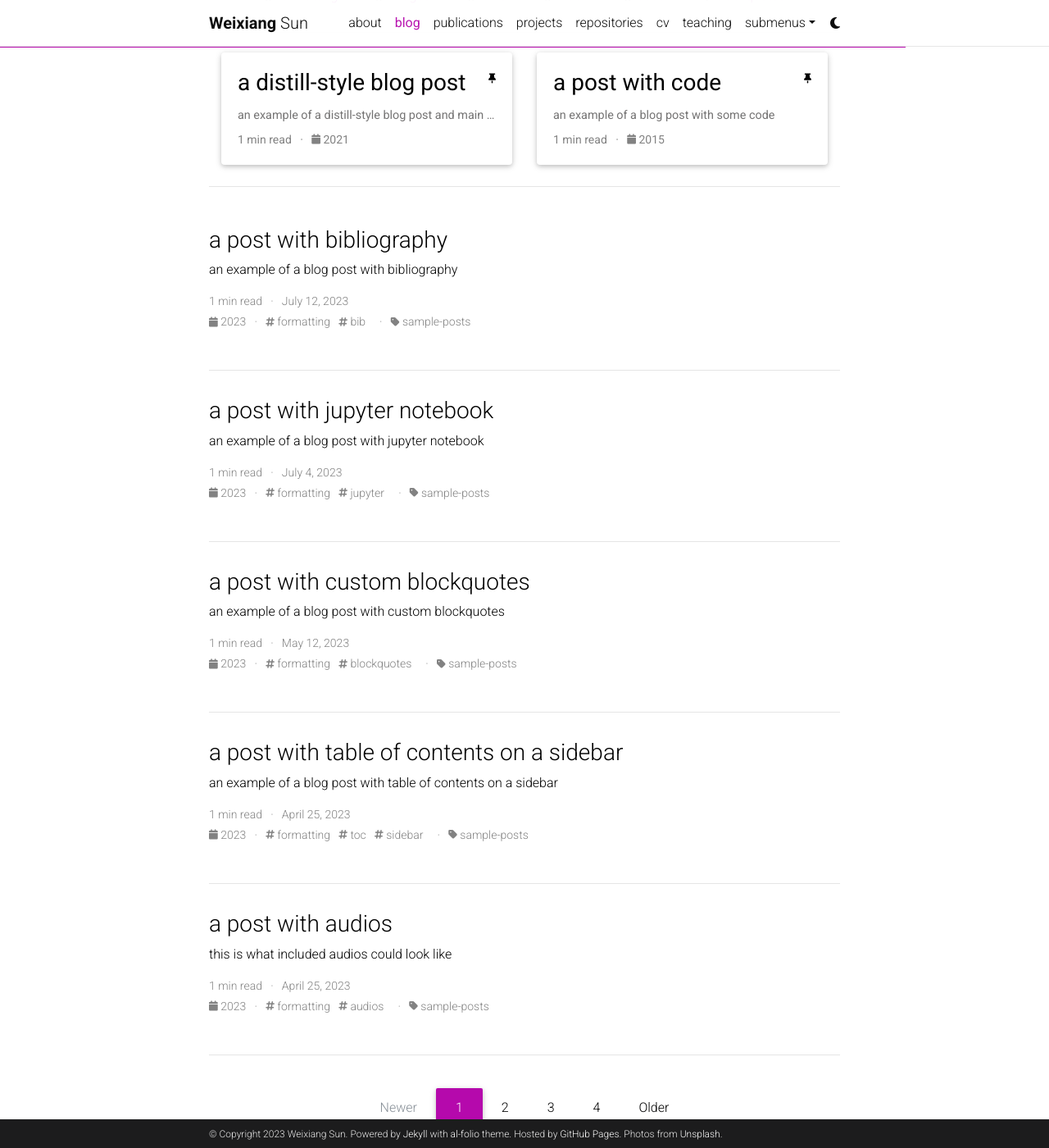
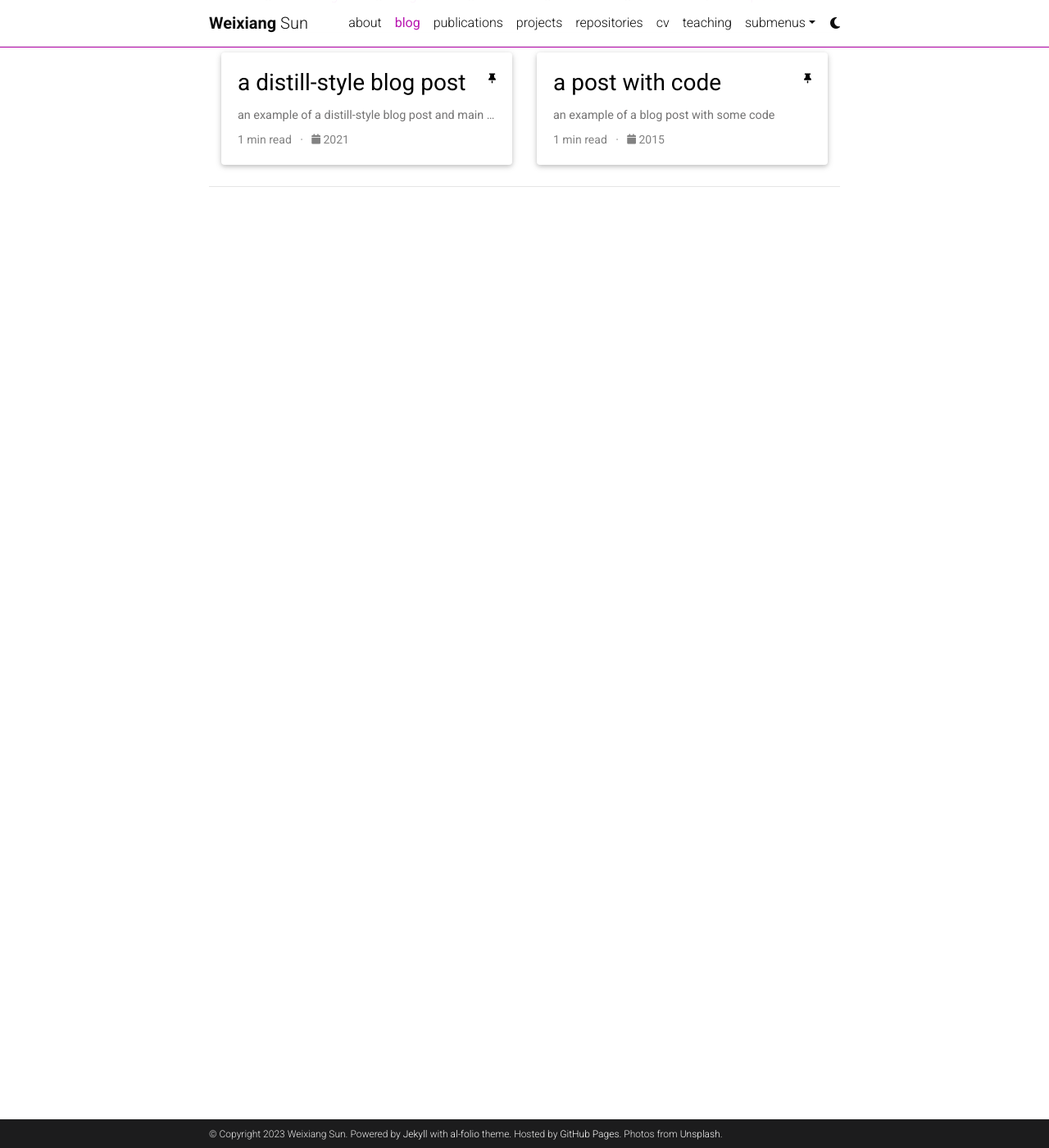
Before and after one commit to Weixiang-Sun/Weixiang-Sun.github.io, a Jekyll site: the page built from blog/index.html, in a window 1280 px wide and 1400 px high, scrolled down 385 px. Shown: the whole window at 82% size. Built offline with Jekyll 4.4.1, drawn with Linux system fonts in a browser that asks for light colours; the list of posts is cut into pages by our own code; comment, search, counter and statistics services are not loaded; a style sheet for code colours, icons or effects is not loaded; some of the changed lines change nothing that is shown.

Commit message:
some alter

```diff
--- a/_config.yml
+++ b/_config.yml
@@ -107,7 +107,7 @@
 zotero_username: # your zotero username
 
 contact_note: >
-  You can even add a little note about which of these is the best way to reach you.
+  Feel free to send me email.
 
 # -----------------------------------------------------------------------------
 # Analytics and search engine verification
@@ -183,7 +183,7 @@
   limit: 5 # leave blank to include all the news in the `_news` folder
 
 latest_posts:
-  enabled: true
+  enabled: false
   scrollable: true # adds a vertical scroll bar if there are more than 3 new posts items
   limit: 3 # leave blank to include all the blog posts
 
--- a/blog/index.html
+++ b/blog/index.html
@@ -2,7 +2,7 @@
 layout: default
 title: blog
 pagination:
-  enabled: true
+  enabled: false
   collection: posts
   permalink: /page/:num/
   per_page: 5
```
